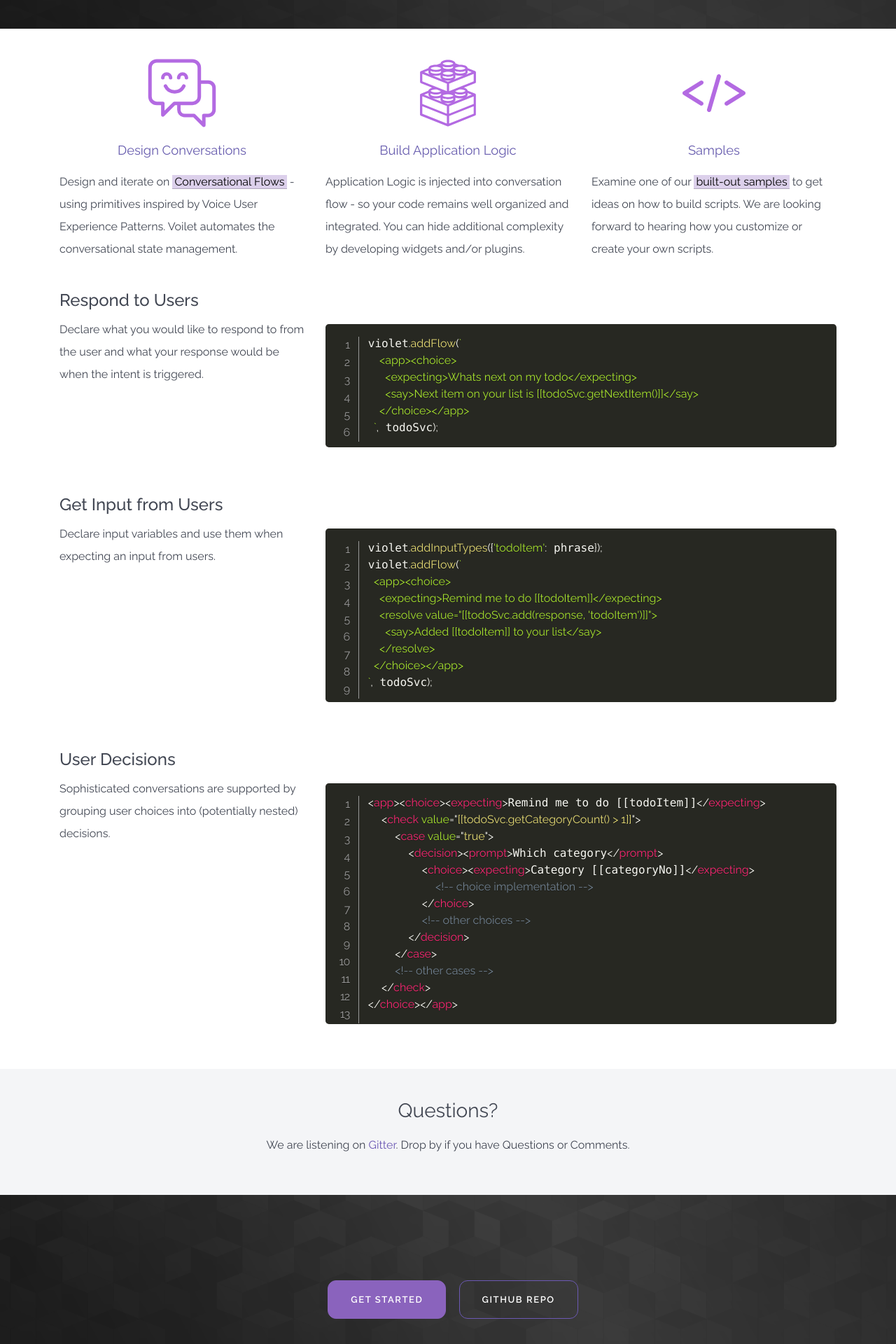
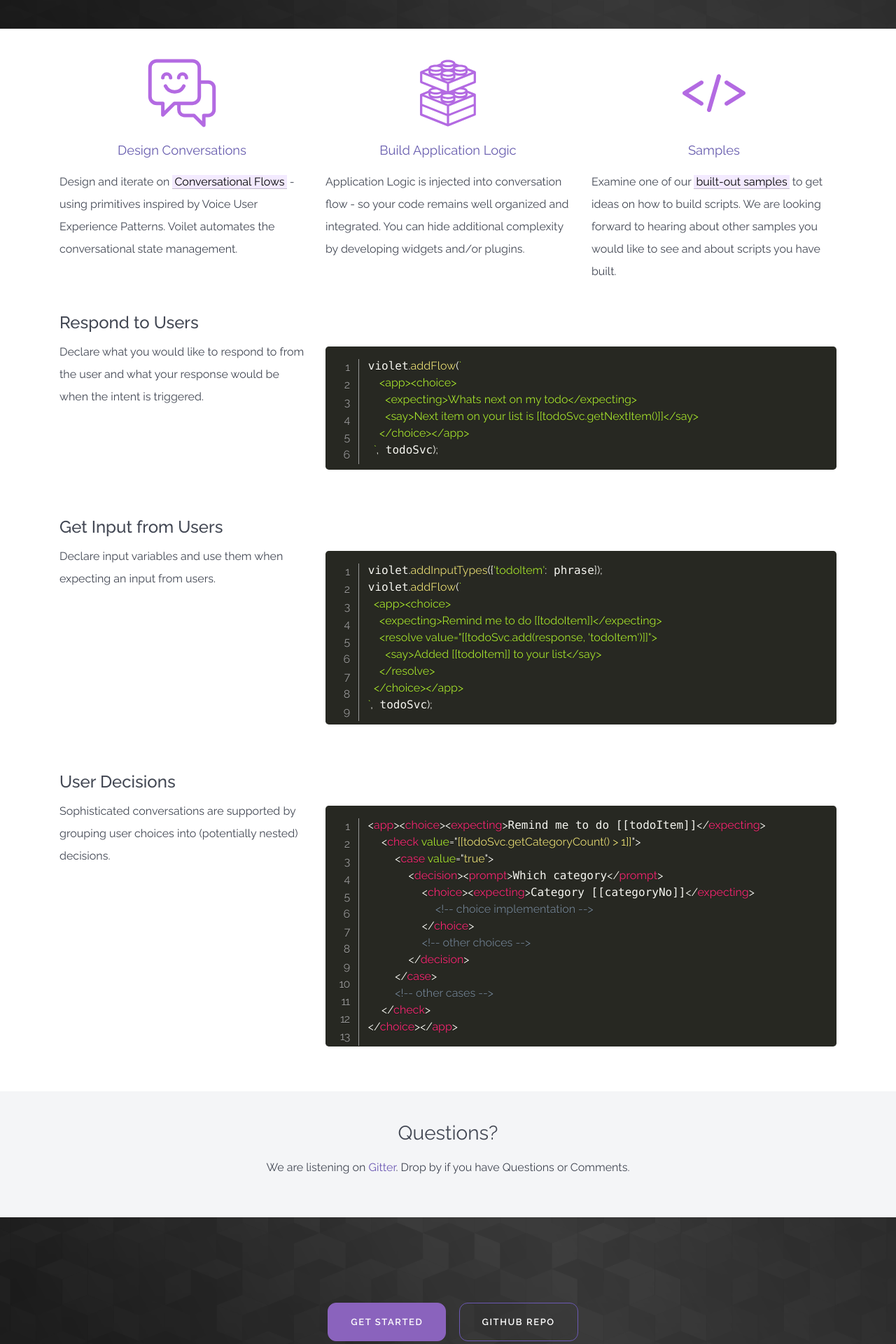
Before and after one commit to salesforce-misc/HelloViolet.ai, a Jekyll site: the page built from index.html, in a window 1280 px wide. Shown: the part 472-2392 px from the top of the page at 70% size. Built offline with Jekyll 4.4.1, drawn with Linux system fonts in a browser that asks for light colours; nearby versions of some CDN libraries; some web fonts are replaced; the list of posts is cut into pages by our own code.

Commit message:
Website Update - prepping for launch

```diff
--- a/_includes/docs-sideNav.html
+++ b/_includes/docs-sideNav.html
@@ -6,6 +6,8 @@
   <li {% if page.url == '/docs/prerequisites' %} class="active" {% endif %}><a href="/docs/prerequisites">Prerequisites</a></li>
   <li {% if page.url == '/docs/quickstart' %} class="active" {% endif %}><a href="/docs/quickstart">Get Started</a></li>
   <li {% if page.url == '/docs/core-concepts' %} class="active" {% endif %}><a href="/docs/core-concepts">Core Concepts</a></li>
+  <li {% if page.url == '/docs/debugging' %} class="active" {% endif %}><a href="/docs/debugging">Debugging</a></li>
+  <li {% if page.url == '/docs/dev-tips' %} class="active" {% endif %}><a href="/docs/dev-tips">Misc Tips</a></li>
 </ul>
 {% endif %}
 <h2><a href="/docs/conversation-flow-design">Convers. Flow</a></h2>
--- a/index.html
+++ b/index.html
@@ -75,8 +75,8 @@ layout: default
               <h6 class="card-subtitle text-muted">Samples</h6>
             </div>
             <p>
-              Examine one of our <a href="https://github.com/salesforce/violet-samples">built-out samples</a> to get ideas on how to build scripts.
-              We are looking forward to hearing how you customize or create your own scripts.
+              Examine one of our <a href="/docs/conversation-example">built-out samples</a> to get ideas on how to build scripts.
+              We are looking forward to hearing about other samples you would like to see and about scripts you have built.
             </p>
           </div>
         </div>
```
Also changed, not shown: docs/conversation-example.md (+3 -2 lines), docs/debugging.md (added, +13 -0 lines), docs/dev-tips.md (added, +23 -0 lines), assets/css/landio.css.
